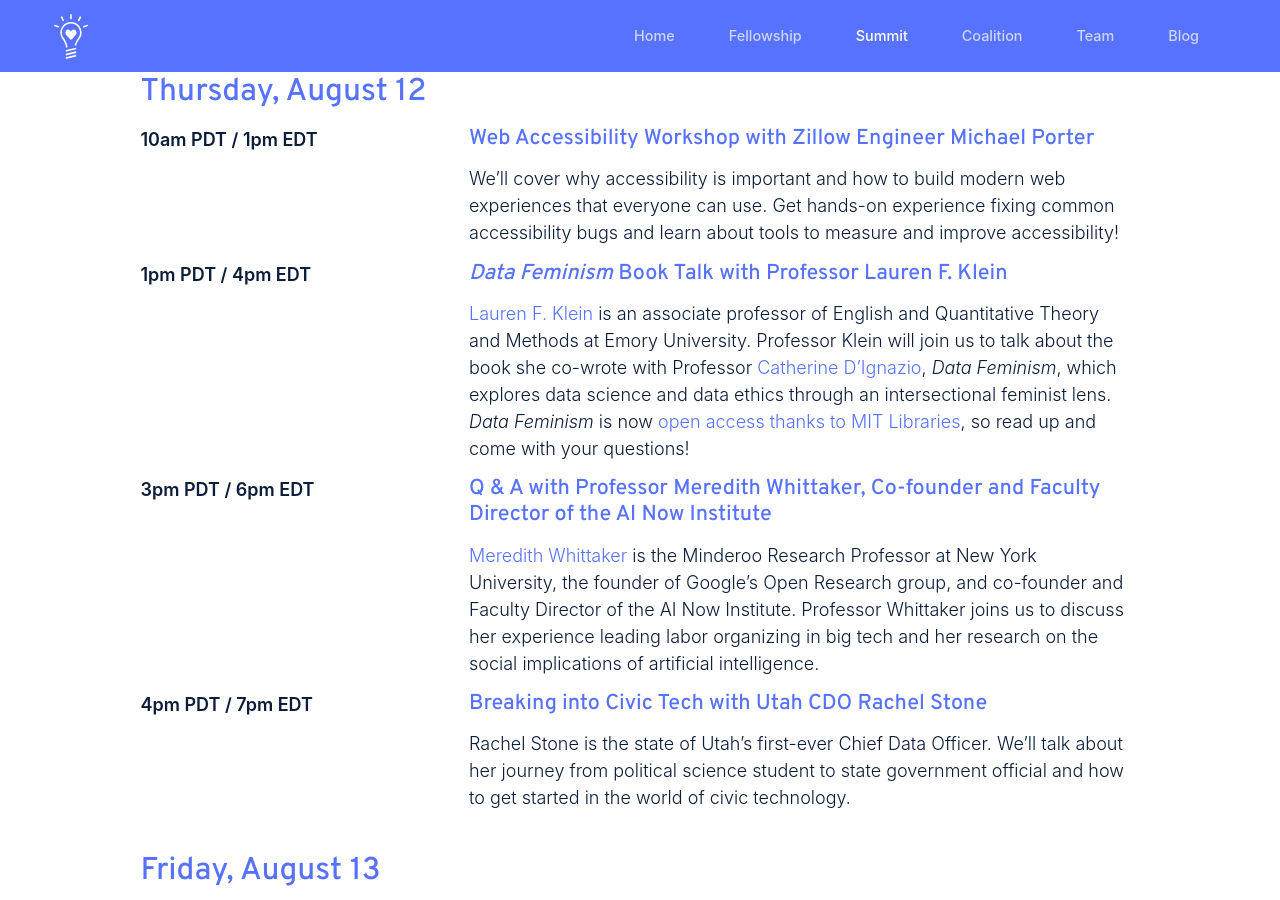
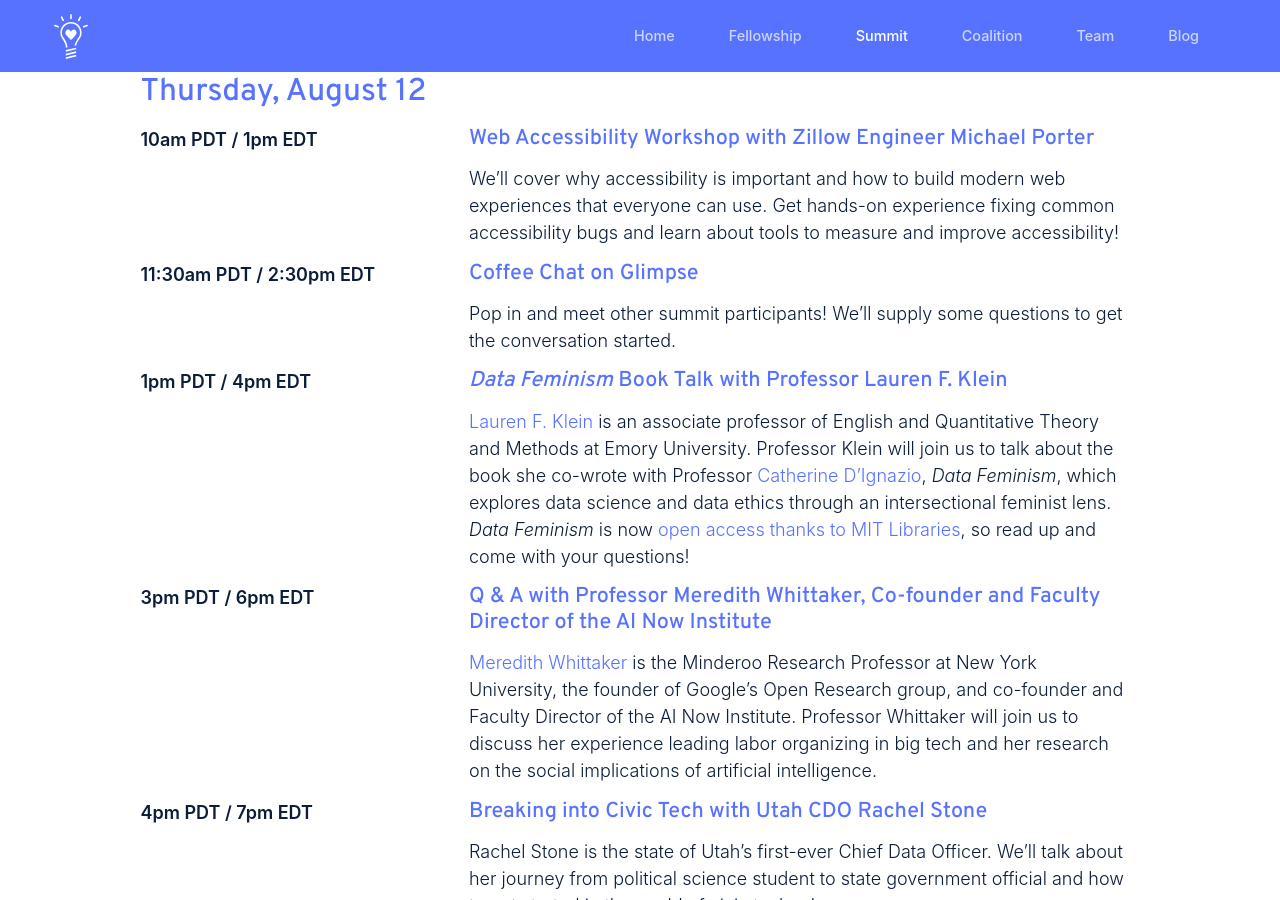
Before and after one commit to impact-labs/impact-labs.github.io, a Jekyll site: the page built from pages/summit.html, in a window 1280 px wide and 900 px high, scrolled down 1190 px. Built offline with Jekyll 4.4.1, drawn with Linux system fonts in a browser that asks for light colours.

Commit message:
Add Glimpse session

```diff
--- a/_data/summit_2021_sessions.yaml
+++ b/_data/summit_2021_sessions.yaml
@@ -3,12 +3,15 @@
     - time: 10am PDT / 1pm EDT
       title: Web Accessibility Workshop with Zillow Engineer Michael Porter
       description: We’ll cover why accessibility is important and how to build modern web experiences that everyone can use. Get hands-on experience fixing common accessibility bugs and learn about tools to measure and improve accessibility!
+    - time: 11:30am PDT / 2:30pm EDT
+      title: Coffee Chat on Glimpse
+      description: Pop in and meet other summit participants! We’ll supply some questions to get the conversation started.
     - time: 1pm PDT / 4pm EDT
       title: <i>Data Feminism</i> Book Talk with Professor Lauren F. Klein
       description: <a href="http://english.emory.edu/home/people/bios/klein-lauren.html">Lauren F. Klein</a> is an associate professor of English and Quantitative Theory and Methods at Emory University. Professor Klein will join us to talk about the book she co-wrote with Professor <a href="https://dusp.mit.edu/faculty/catherine-dignazio">Catherine D’Ignazio</a>, <i>Data Feminism</i>, which explores data science and data ethics through an intersectional feminist lens. <i>Data Feminism</i> is now <a href="https://mitpress.mit.edu/books/data-feminism">open access thanks to MIT Libraries</a>, so read up and come with your questions!
     - time: 3pm PDT / 6pm EDT
       title: Q & A with Professor Meredith Whittaker, Co-founder and Faculty Director of the AI Now Institute
-      description: <a href="https://ainowinstitute.org/people/meredith-whittaker.html">Meredith Whittaker</a> is the Minderoo Research Professor at New York University, the founder of Google’s Open Research group, and co-founder and Faculty Director of the AI Now Institute. Professor Whittaker joins us to discuss her experience leading labor organizing in big tech and her research on the social implications of artificial intelligence.
+      description: <a href="https://ainowinstitute.org/people/meredith-whittaker.html">Meredith Whittaker</a> is the Minderoo Research Professor at New York University, the founder of Google’s Open Research group, and co-founder and Faculty Director of the AI Now Institute. Professor Whittaker will join us to discuss her experience leading labor organizing in big tech and her research on the social implications of artificial intelligence.
     - time: 4pm PDT / 7pm EDT
       title: Breaking into Civic Tech with Utah CDO Rachel Stone
       description: Rachel Stone is the state of Utah’s first-ever Chief Data Officer. We’ll talk about her journey from political science student to state government official and how to get started in the world of civic technology.
```
